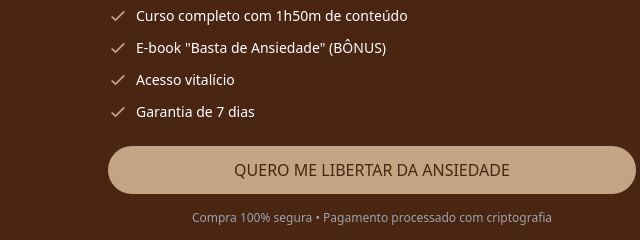
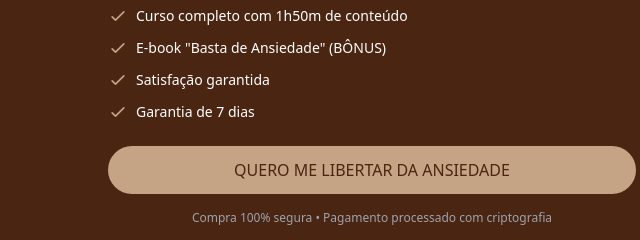
Before and after one commit to alvaronetobsb/landing-ansiedade-zero, a website: page index.html in a window 1280 px wide. Shown: the part 3558-3798 px from the top of the page, 268-908 px from the left. Drawn offline with Linux system fonts and the light colour scheme.

Commit message:
Correção do texto de acesso vitalício

```diff
--- a/index.html
+++ b/index.html
@@ -806,7 +806,7 @@
                     d="M5 13l4 4L19 7"
                   />
                 </svg>
-                <span>Acesso vitalício</span>
+                <span>Satisfação garantida</span>
               </div>
               <div class="flex items-center">
                 <svg
```
